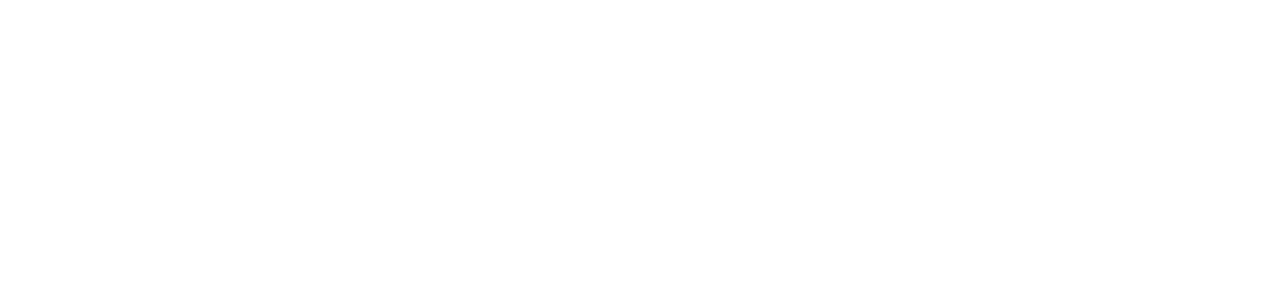
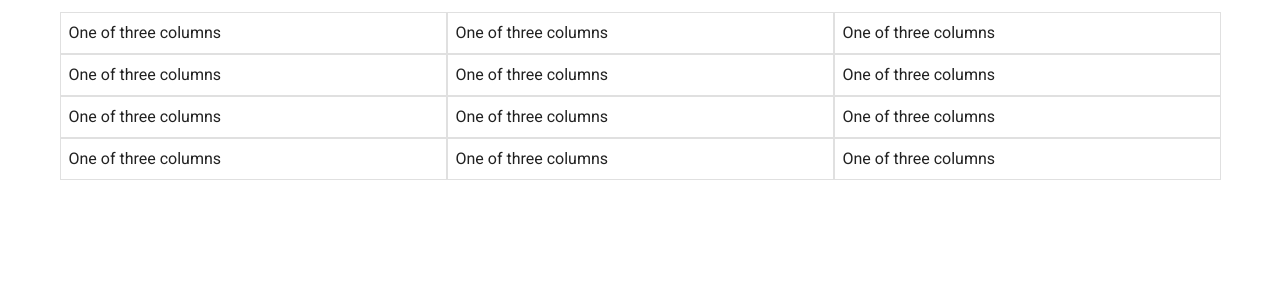
Before and after one commit to carrejoe3/Sample-Me, a Vue app in the folder sampleme/: page /#/ in a window 1280 px wide. Shown: the top 300 px of the page. Built offline with nearby package versions, Linux system fonts and the light colour scheme.

Commit message:
added some button rows

```diff
--- a/sampleme/src/components/Sampler.vue
+++ b/sampleme/src/components/Sampler.vue
@@ -1,5 +1,25 @@
 <template>
   <v-container>
+    <v-row no-gutters>
+      <v-col v-for="n in 3" :key="n" cols="4" xs="4">
+        <v-card class="pa-2" outlined tile>One of three columns</v-card>
+      </v-col>
+    </v-row>
+    <v-row no-gutters>
+      <v-col v-for="n in 3" :key="n" cols="4" xs="4">
+        <v-card class="pa-2" outlined tile>One of three columns</v-card>
+      </v-col>
+    </v-row>
+    <v-row no-gutters>
+      <v-col v-for="n in 3" :key="n" cols="4" xs="4">
+        <v-card class="pa-2" outlined tile>One of three columns</v-card>
+      </v-col>
+    </v-row>
+    <v-row no-gutters>
+      <v-col v-for="n in 3" :key="n" cols="4" xs="4">
+        <v-card class="pa-2" outlined tile>One of three columns</v-card>
+      </v-col>
+    </v-row>
   </v-container>
 </template>
 
```
